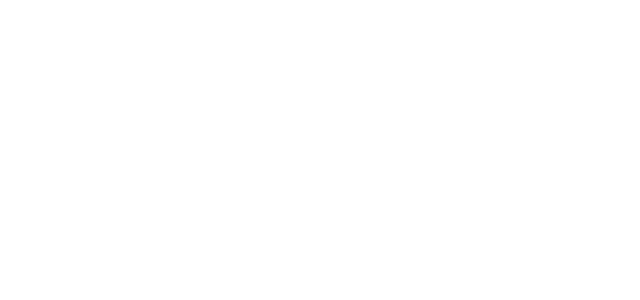
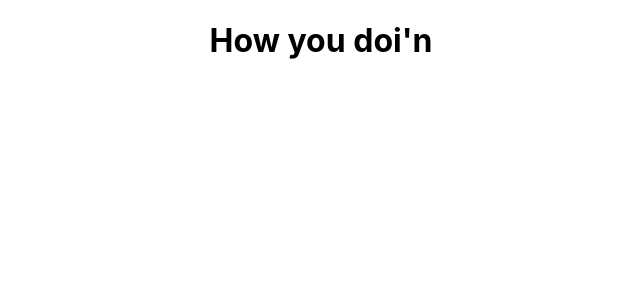
Before and after one commit to safi-n/food-menu, a React (Create React App) app: page / in a window 1280 px wide. Shown: the top 300 px of the page, without its empty margins (319-959 px from the left). Built offline with nearby package versions, Linux system fonts and the light colour scheme; the HTML template or start-up script is replaced by a standard one.

Commit message:
Folder structured

```diff
--- a/src/App.js
+++ b/src/App.jsx
@@ -3,6 +3,7 @@
 function App() {
   return (
     <div className="App">
+      <h1>How you doi'n</h1>
     </div>
   );
 }
```
Also changed, not shown: src/components/Layout/Headers.jsx (added, +9 -0 lines).
